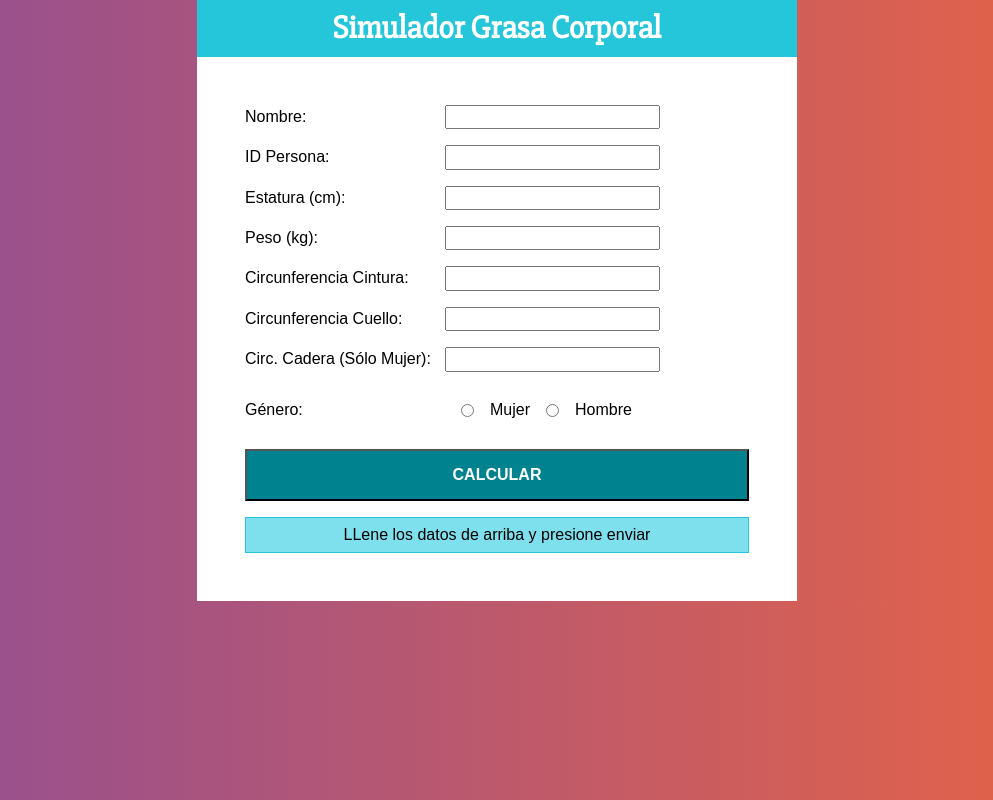
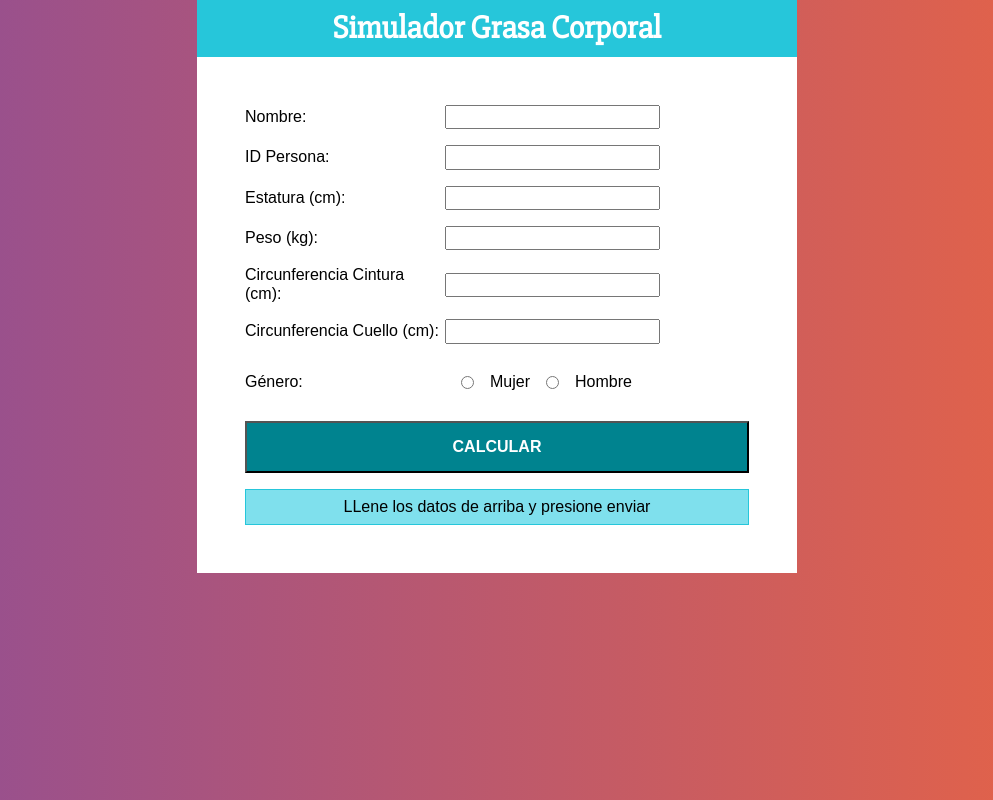
Before and after one commit to ricgrisant/Simulador-IMC-GC, a React (Create React App) app: page / in a window 1280 px wide. Shown: the whole page, without its empty margins (143-1136 px from the left). Built offline with nearby package versions, Linux system fonts and the light colour scheme.

Commit message:
Muestra medida de cadera al seleccionar mujer

```diff
--- a/src/componentes/Formulario.js
+++ b/src/componentes/Formulario.js
@@ -34,6 +34,7 @@ class Formulario extends Component {
           // e.currentTarget.reset()
      }
 
+
      render() {
           return (
               <form className="cotizar-auto" onSubmit={this.handleSubmit} >
@@ -49,27 +50,22 @@ class Formulario extends Component {
 
                   <div className="campo">
                     <label>Estatura (cm): </label>
-                    <input id="estatura" onChange={this.handleFormulario}></input>
+                    <input type="number" id="estatura" onChange={this.handleFormulario}></input>
                   </div>
 
                   <div className="campo">
                     <label>Peso (kg): </label>
-                    <input id="peso" onChange={this.handleFormulario}></input>
+                    <input type="number" id="peso" onChange={this.handleFormulario}></input>
                   </div>
 
                   <div className="campo">
-                    <label>Circunferencia Cintura: </label>
-                    <input id="cirCintura" onChange={this.handleFormulario}></input>
+                    <label>Circunferencia Cintura (cm): </label>
+                    <input type="number" id="cirCintura" onChange={this.handleFormulario}></input>
                   </div>
 
                   <div className="campo">
-                    <label>Circunferencia Cuello: </label>
-                    <input id="cirCuello" onChange={this.handleFormulario}></input>
-                  </div>
-
-                  <div className="campo">
-                    <label>Circ. Cadera (Sólo Mujer): </label>
-                    <input id="cirCaderaMuj" onChange={this.handleFormulario}></input>
+                    <label>Circunferencia Cuello (cm): </label>
+                    <input type="number" id="cirCuello" onChange={this.handleFormulario}></input>
                   </div>
 
                   <div className="campo">
@@ -78,6 +74,12 @@ class Formulario extends Component {
                       <input type="radio" id="generoHombre" onChange={this.handleFormulario}  name="plan" value="hombre"/> Hombre
                   </div>
 
+                  {this.state.generoMujer ? (
+                    <div className="campo">
+                      <label>Circunferencia Cadera (cm): </label>
+                      <input type="number" id="cirCaderaMuj" onChange={this.handleFormulario}></input>
+                    </div>) : null}
+
                   <button type="submit" className="boton">Calcular</button>
               </form>
           );
```
